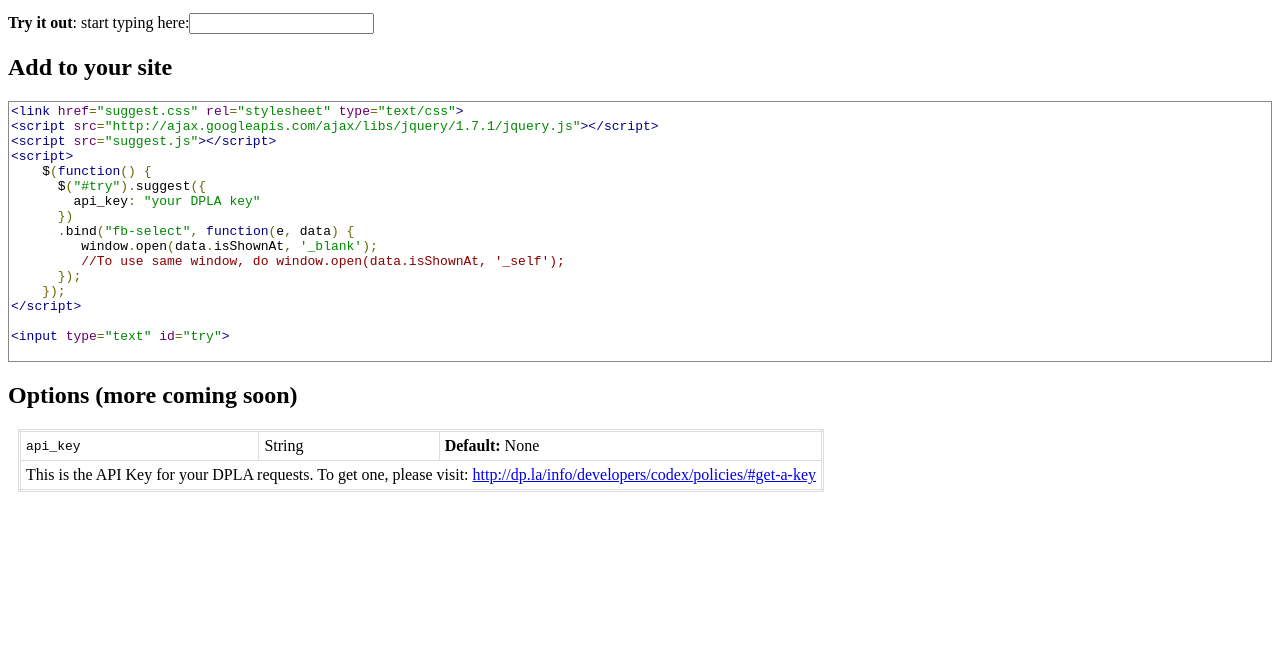
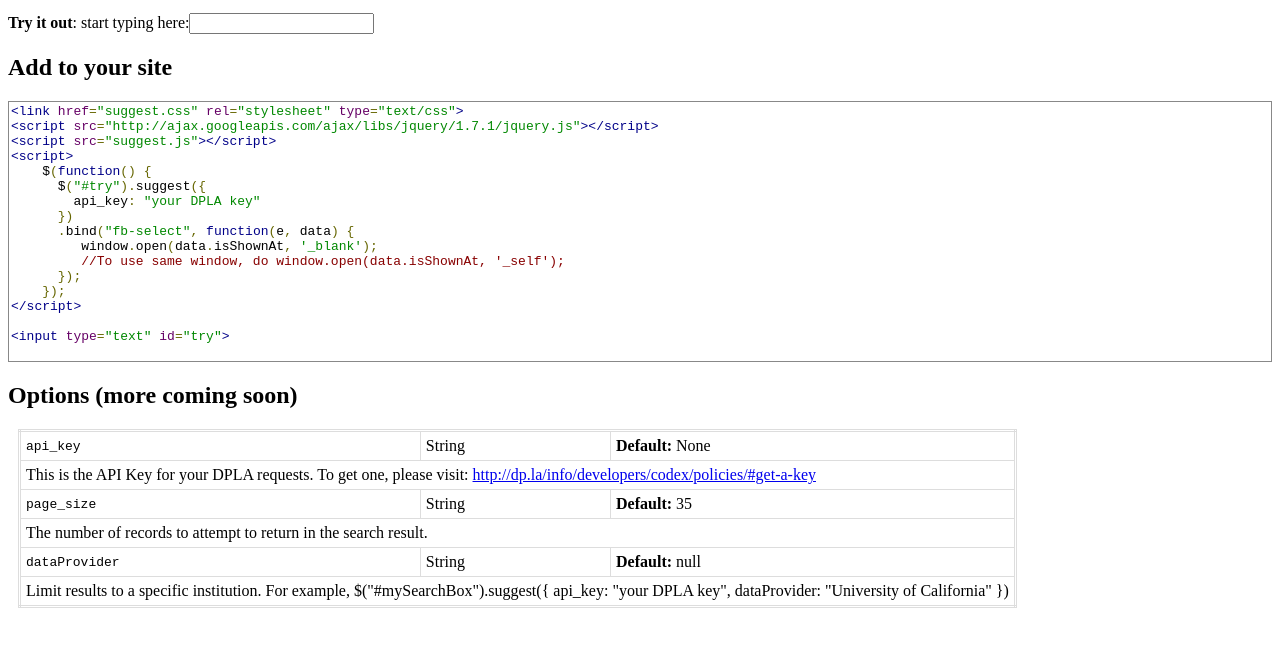
Before and after one commit to scande3/dpla-discovery, a plain HTML site: page index.html in a window 1280 px wide. Shown: the part 105-752 px from the top of the page. Drawn offline with nearby package versions, Linux system fonts and the light colour scheme.

Commit message:
Updated README to a more standard format. Fixed image sizes. Upped default response to 35 items. Added a CONTRIBUTERS file that I need to flesh out.

```diff
--- a/index.html
+++ b/index.html
@@ -72,7 +72,7 @@ Steven Anderson (sanderson@bpl.org)
   <body>
     <h1>DPLA Suggest</h1>
     <p>
-      DPLA Suggest is a jQuery plugin that adds DPLA Search  autocomplete to search boxes on your site. Start typing text and the widget suggests relevant matches from the millions of records in DPLA. (In the future you will be able search subset of types.) Topic flyouts help the user select the correct item which is uniquely identified with a DPLA id.
+      DPLA Suggest is a jQuery plugin that adds DPLA Search autocomplete to search boxes on your site. Start typing text and the widget suggests relevant matches from the millions of records in DPLA. (In the future you will be able search subset of types.) Topic flyouts help the user select the correct item.
     </p>
 
     <p>
@@ -124,6 +124,43 @@ Steven Anderson (sanderson@bpl.org)
             This is the API Key for your DPLA requests. To get one, please visit: <a href='http://dp.la/info/developers/codex/policies/#get-a-key'>http://dp.la/info/developers/codex/policies/#get-a-key</a>
           </td>
         </tr>
+          <tr>
+              <td>
+                  <code>page_size</code>
+              </td>
+              <td>
+                  String
+              </td>
+              <td>
+                  <b>Default: </b>35
+              </td>
+          </tr>
+          <tr>
+              <td colspan="3">
+                  The number of records to attempt to return in the search result.
+              </td>
+          </tr>
+          </tr>
+          <tr>
+              <td>
+                  <code>dataProvider</code>
+              </td>
+              <td>
+                  String
+              </td>
+              <td>
+                  <b>Default: </b>null
+              </td>
+          </tr>
+          <tr>
+              <td colspan="3">
+                  Limit results to a specific institution. For example,
+                  $("#mySearchBox").suggest({
+                  api_key: "your DPLA key",
+                  dataProvider: "University of California"
+                  })
+              </td>
+          </tr>
      </table>
 
 
--- a/js/suggest.js
+++ b/js/suggest.js
@@ -92,7 +92,7 @@
    * to the search service as specified by service_url + service_path
    */
   var SEARCH_PARAMS = {
-      api_key:1 //  Add any other DPLA search params here
+      api_key:1, page_size:1, dataProvider:1 //  Add any other DPLA search params here
   };
 
   $.suggest = function(name, prototype) {
@@ -1693,7 +1693,12 @@
 
       // the delay before sending off the ajax request to the
       // suggest and flyout service
-      xhr_delay: 200
+      xhr_delay: 200,
+
+      //Number of results to return
+      page_size: 35,
+
+      dataProvider: null
     },
 
     /**
@@ -1854,18 +1859,36 @@
         }
 
         if (data['sourceResource']['subject']) {
-            for (var i = 0; i < data['sourceResource']['subject'].length; i++) {
-                notable_props.push(['Subject', data['sourceResource']['subject'][i]['name']]);
-            }
+            if(jQuery.type(data['sourceResource']['subject']) != 'array') {
+                notable_props.push(['Subject', data['sourceResource']['subject']]);
+            }
+            else {
+                for (var i = 0; i < data['sourceResource']['subject'].length; i++) {
+                    notable_props.push(['Subject', data['sourceResource']['subject'][i]['name']]);
+                }
+            }
+
 
         }
 
         if (data['sourceResource']['publisher']) {
-            notable_props.push(['Publisher', data['sourceResource']['publisher'][0]]);
+            if(jQuery.type(data['sourceResource']['publisher']) != 'array') {
+                notable_props.push(['Publisher', data['sourceResource']['publisher']]);
+            }
+            else {
+                notable_props.push(['Publisher', data['sourceResource']['publisher'][0]]);
+            }
+
         }
 
         if (data['sourceResource']['creator']) {
-            notable_props.push(['Creator', data['sourceResource']['creator'][0]]);
+            if(jQuery.type(data['sourceResource']['creator']) != 'array') {
+                notable_props.push(['Creator', data['sourceResource']['creator']]);
+            }
+            else {
+                notable_props.push(['Creator', data['sourceResource']['creator'][0]]);
+            }
+
         }
 
         //data['_id']
@@ -1916,7 +1939,7 @@
         if (image) {
             content.children().addClass('fbs-flyout-image-true');
             content.prepend(
-                $('<img id="fbs-topic-image" class="fbs-flyout-image-true" src="' +
+                $('<img id="fbs-topic-image" class="fbs-flyout-image-true" style="max-width:75px;" src="' +
                     image + '">'));
         }
 
```
Also changed, not shown: 3 other files.
